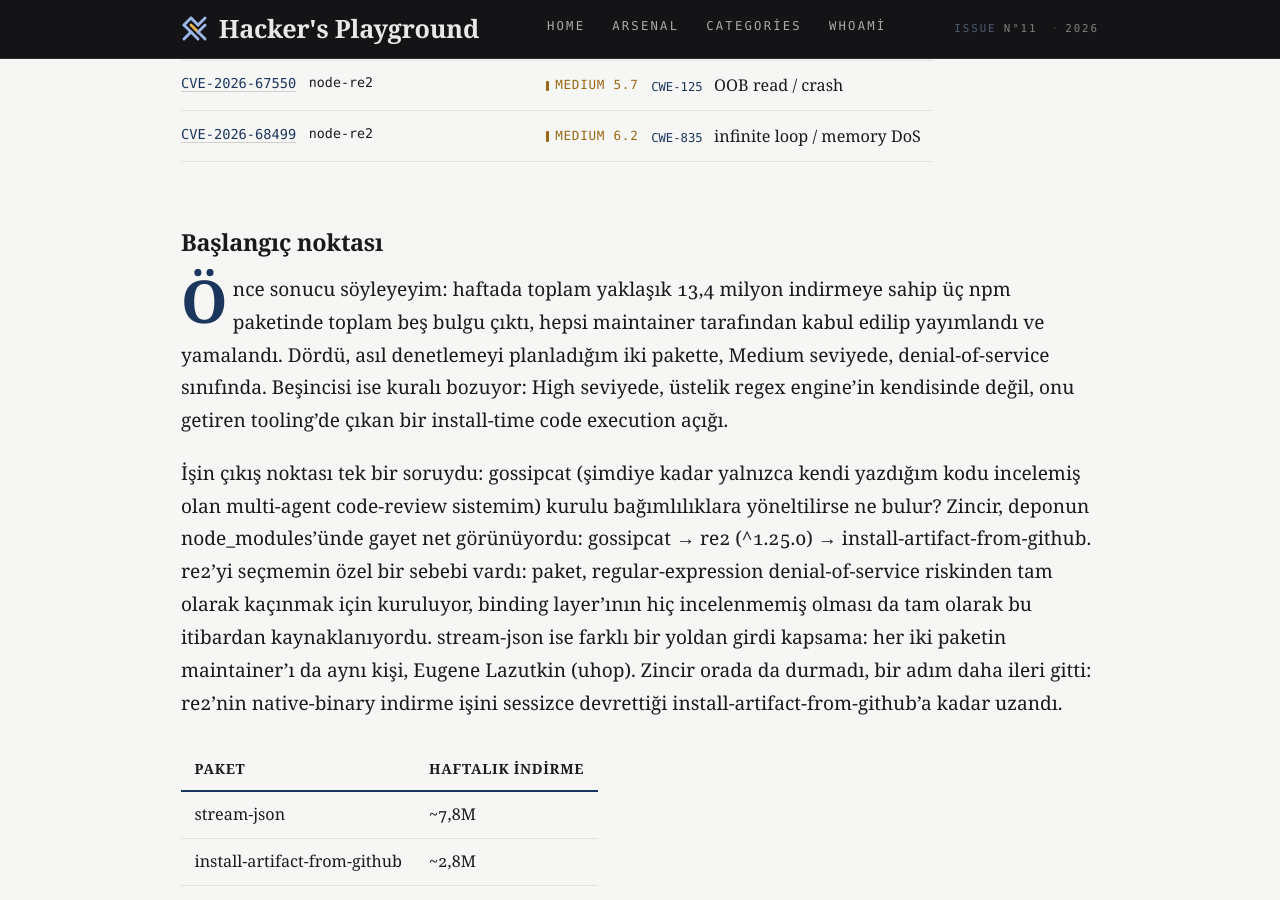
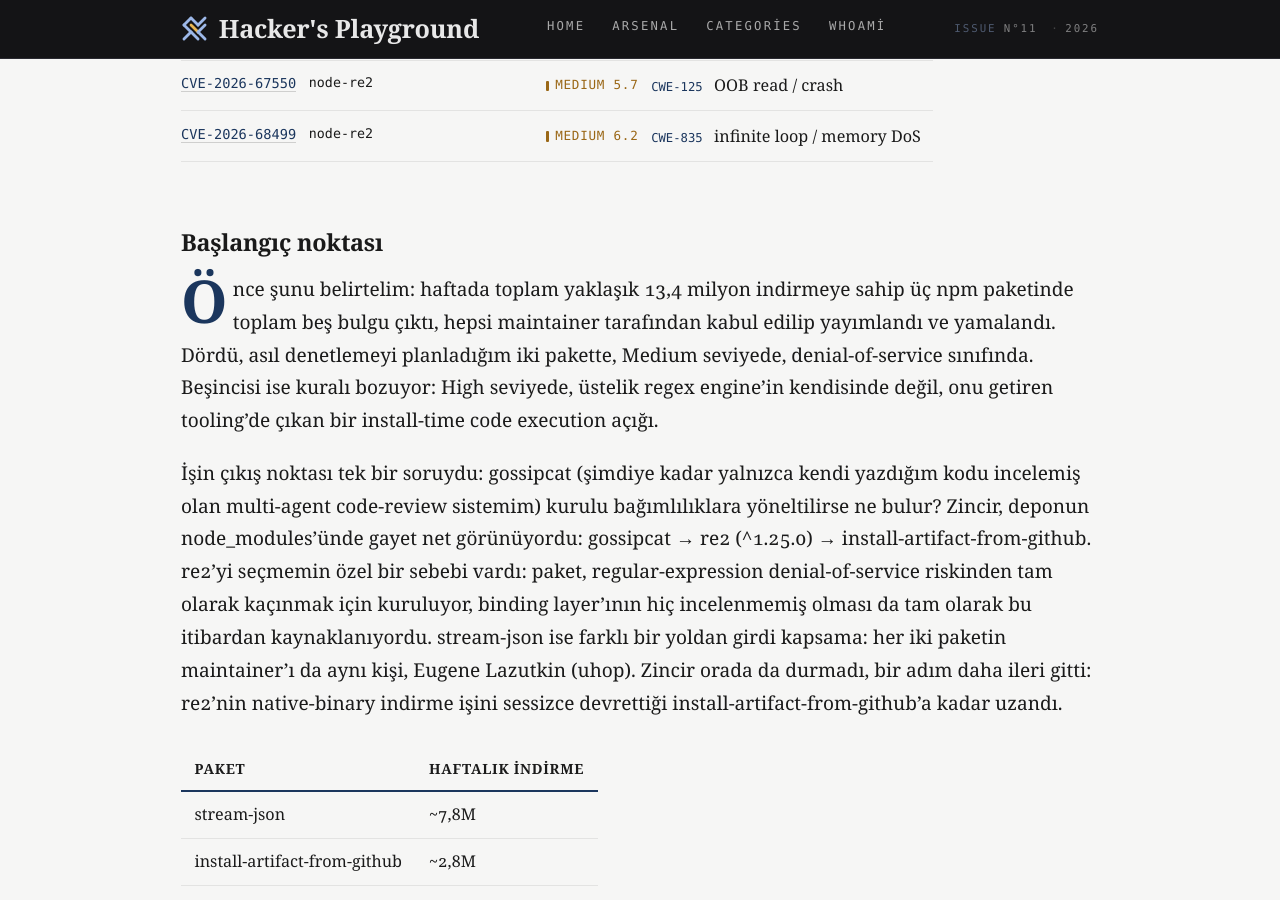
Before and after one commit to ataberk-xyz/ataberk-xyz.github.io, a Jekyll site: the page built from _tr/2026-08-19-five-cves-in-my-own-dependency-tree.md, in a window 1280 px wide and 900 px high, scrolled down 1204 px. Built offline with Jekyll 4.4.1, drawn with Linux system fonts in a browser that asks for light colours.

Commit message:
post(tr): wording tweak in the opening line
Co-Authored-By: Claude Sonnet 5 <noreply@anthropic.com>

```diff
--- a/_tr/2026-08-19-five-cves-in-my-own-dependency-tree.md
+++ b/_tr/2026-08-19-five-cves-in-my-own-dependency-tree.md
@@ -58,7 +58,7 @@ summary: "Kendi yazdığım multi-agent review sistemini bu sefer kendi dependen
 
 ### Başlangıç noktası
 
-Önce sonucu söyleyeyim: haftada toplam yaklaşık 13,4 milyon indirmeye sahip üç npm paketinde toplam beş bulgu çıktı, hepsi maintainer tarafından kabul edilip yayımlandı ve yamalandı. Dördü, asıl denetlemeyi planladığım iki pakette, Medium seviyede, denial-of-service sınıfında. Beşincisi ise kuralı bozuyor: High seviyede, üstelik regex engine'in kendisinde değil, onu getiren tooling'de çıkan bir install-time code execution açığı.
+Önce şunu belirtelim: haftada toplam yaklaşık 13,4 milyon indirmeye sahip üç npm paketinde toplam beş bulgu çıktı, hepsi maintainer tarafından kabul edilip yayımlandı ve yamalandı. Dördü, asıl denetlemeyi planladığım iki pakette, Medium seviyede, denial-of-service sınıfında. Beşincisi ise kuralı bozuyor: High seviyede, üstelik regex engine'in kendisinde değil, onu getiren tooling'de çıkan bir install-time code execution açığı.
 
 İşin çıkış noktası tek bir soruydu: gossipcat (şimdiye kadar yalnızca kendi yazdığım kodu incelemiş olan multi-agent code-review sistemim) kurulu bağımlılıklara yöneltilirse ne bulur? Zincir, deponun node_modules'ünde gayet net görünüyordu: gossipcat → re2 (^1.25.0) → install-artifact-from-github. re2'yi seçmemin özel bir sebebi vardı: paket, regular-expression denial-of-service riskinden tam olarak kaçınmak için kuruluyor, binding layer'ının hiç incelenmemiş olması da tam olarak bu itibardan kaynaklanıyordu. stream-json ise farklı bir yoldan girdi kapsama: her iki paketin maintainer'ı da aynı kişi, Eugene Lazutkin (uhop). Zincir orada da durmadı, bir adım daha ileri gitti: re2'nin native-binary indirme işini sessizce devrettiği install-artifact-from-github'a kadar uzandı.
 
```
